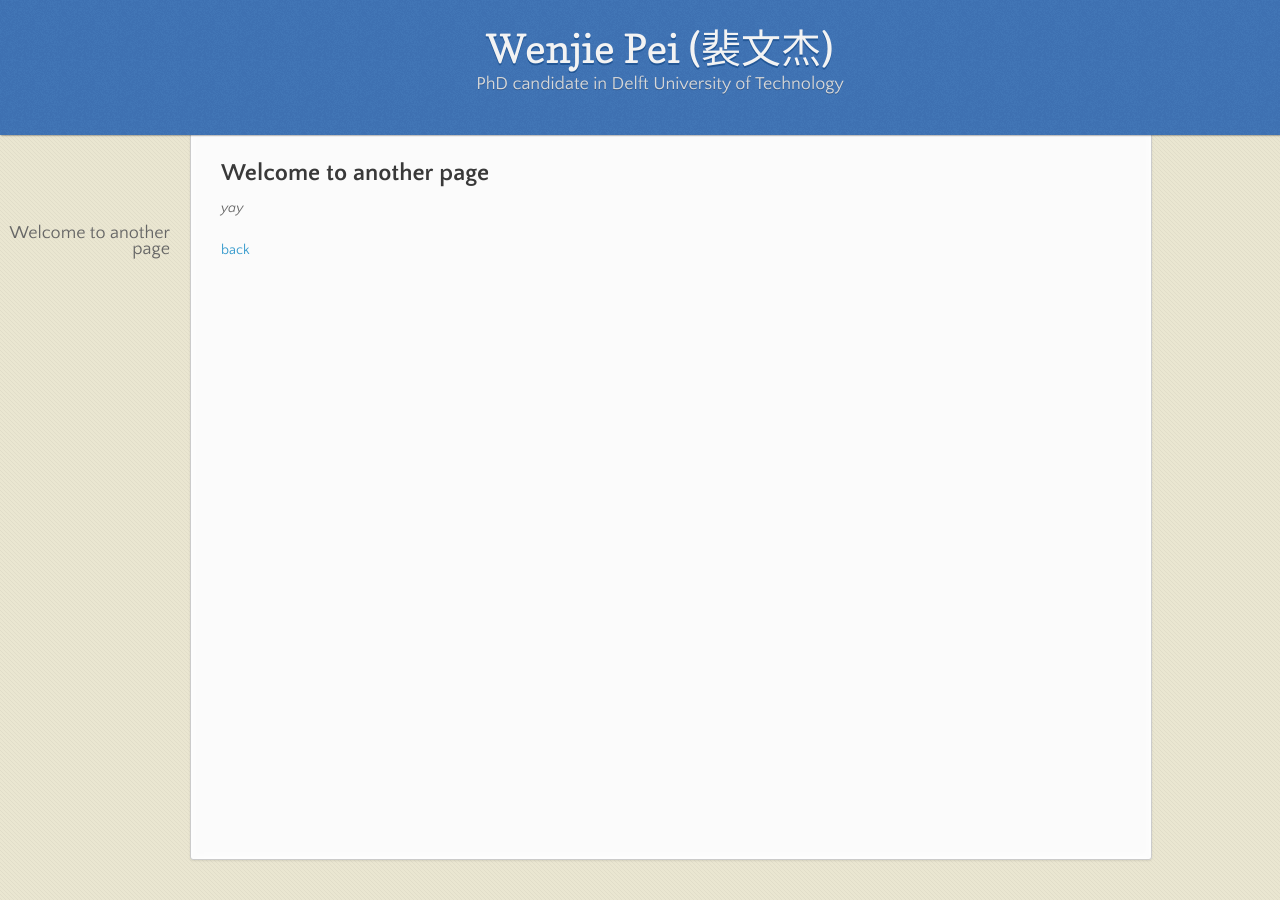
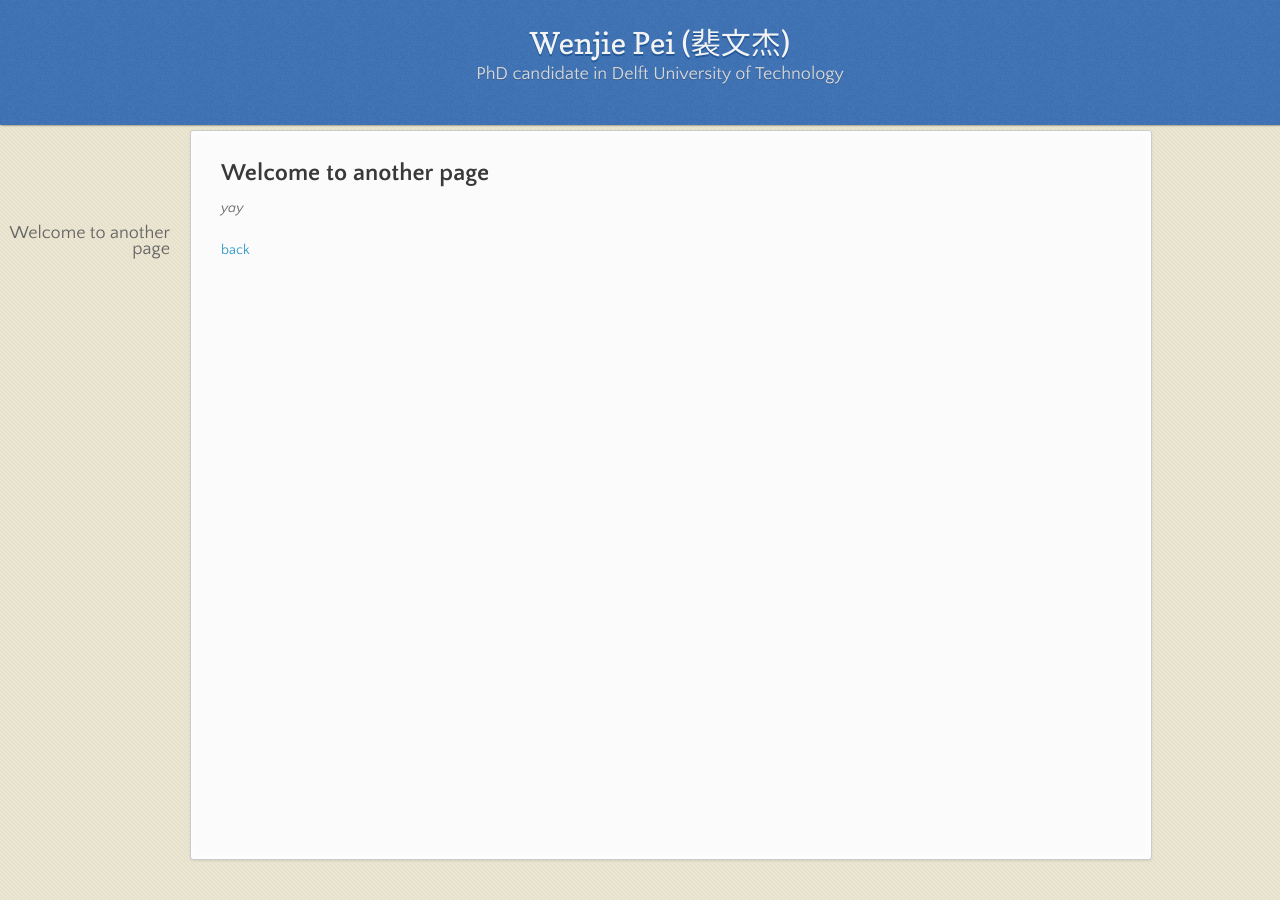
Before and after one commit to wenjiepei/wenjiepei.github.com, a Jekyll site: the page built from another-page.md, in a window 1280 px wide. Built offline with Jekyll 4.4.1, drawn with Linux system fonts in a browser that asks for light colours; nearby versions of some CDN libraries; our own code applies the rules of GitHub Pages for plain Markdown files.

Commit message:
Update jekyll-theme-leap-day.scss

```diff
--- a/_sass/jekyll-theme-leap-day.scss
+++ b/_sass/jekyll-theme-leap-day.scss
@@ -163,7 +163,7 @@ header {
   min-height: 30px;
 
   h1 {
-    font: 40px/48px 'Copse', "Helvetica Neue", Helvetica, Arial, sans-serif;
+    font: 30px/38px 'Copse', "Helvetica Neue", Helvetica, Arial, sans-serif;
     color: #f3f3f3;
     text-shadow: 0px 2px 0px #235796;
     margin: 0px;
```
